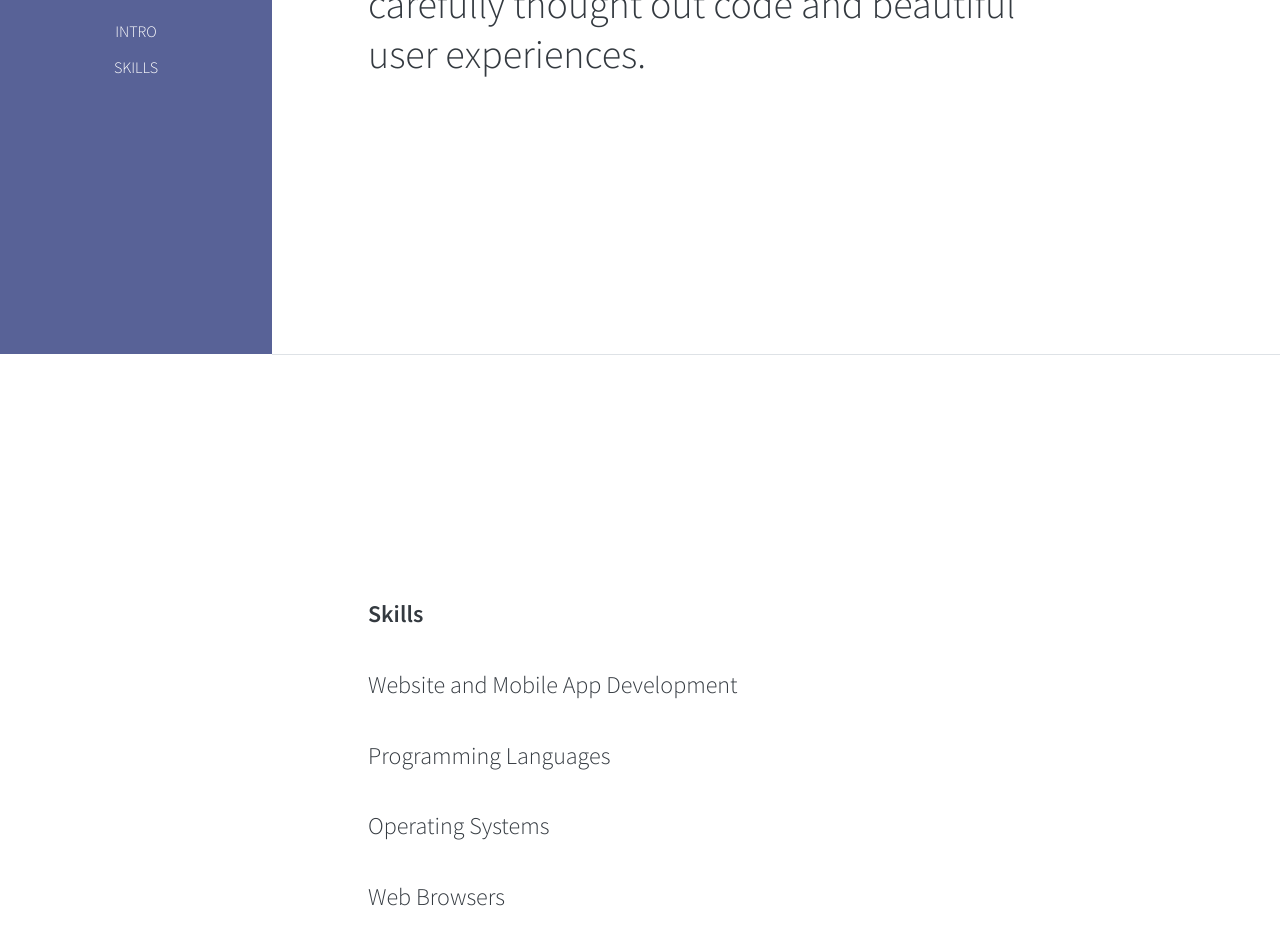
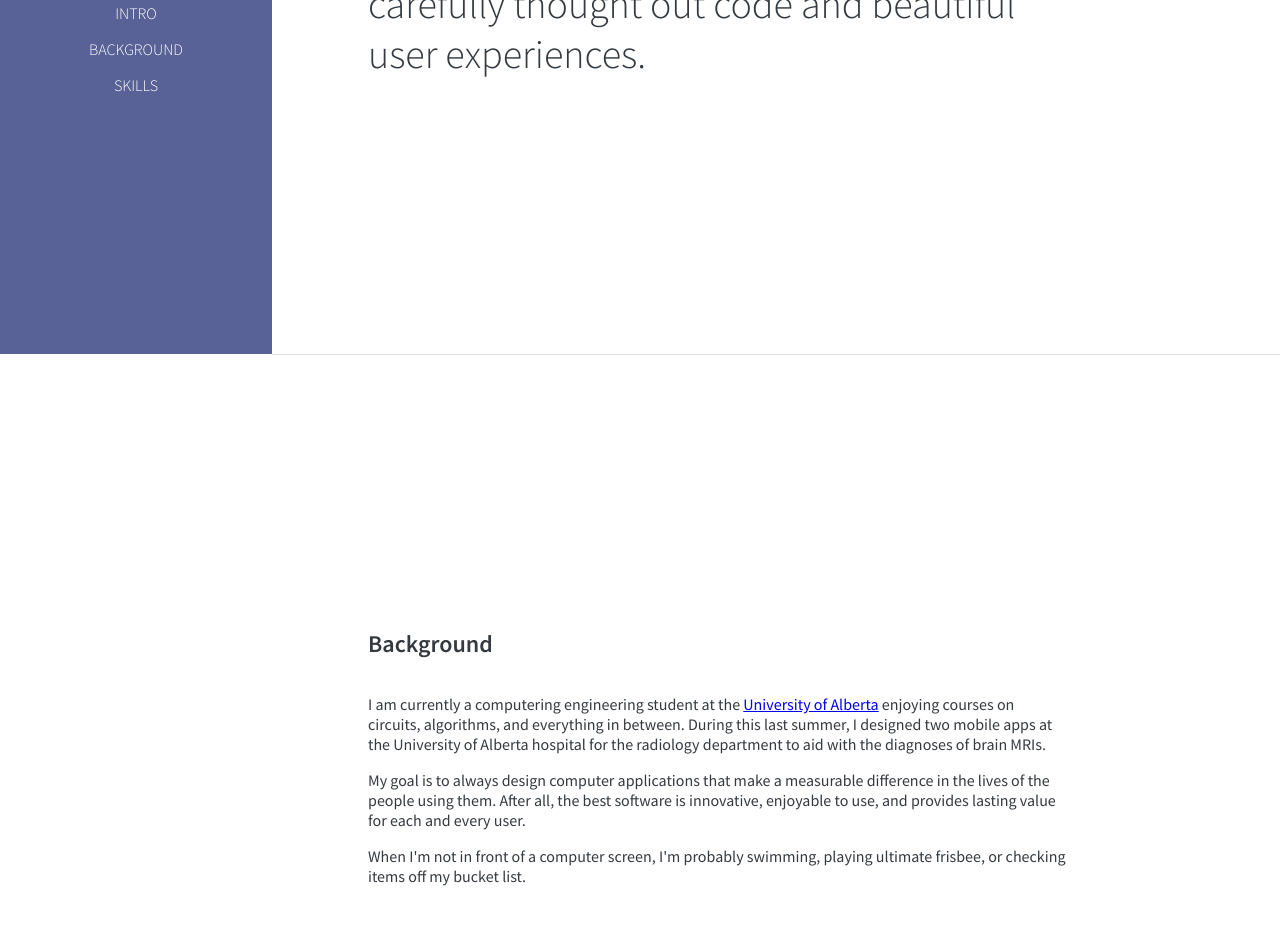
Before and after one commit to kylehennig/my-website, a plain HTML site: page index.html in a window 1280 px wide. Shown: the part 446-1390 px from the top of the page. Drawn offline with nearby package versions, Linux system fonts and the light colour scheme; files that its build step writes are made by us from their sources.

Commit message:
Add background section

```diff
--- a/index.html
+++ b/index.html
@@ -40,6 +40,7 @@
   <nav class="sidebar">
     <img class="sidebar__logo" width="150px" height="150px" src="images/logo.jpg" />
     <a class="sidebar__link" href="#intro">Intro</a>
+    <a class="sidebar__link" href="#background">Background</a>
     <a class="sidebar__link" href="#skills">Skills</a>
   </nav>
 
@@ -47,6 +48,15 @@
     <section id="intro" class="intro">
       <h2 class="intro__greeting">> Hello world!</h2>
       <h2 class="intro__tagline">> I'm <span class="intro__name">Kyle Hennig</span>, a software developer focused on solving everyday problems with carefully thought out code and beautiful user experiences.</h2>
+    </section>
+
+    <section id="background" class="background">
+      <h1>Background</h1>
+      <div class="background__text">
+        <p>I am currently a computering engineering student at the <a href="https://www.ualberta.ca/">University of Alberta</a> enjoying courses on circuits, algorithms, and everything in between. During this last summer, I designed two mobile apps at the University of Alberta hospital for the radiology department to aid with the diagnoses of brain MRIs.</p>
+        <p>My goal is to always design computer applications that make a measurable difference in the lives of the people using them. After all, the best software is innovative, enjoyable to use, and provides lasting value for each and every user.</p>
+        <p>When I'm not in front of a computer screen, I'm probably swimming, playing ultimate frisbee, or checking items off my bucket list.</p>
+      </div>
     </section>
 
     <section id="skills" class="skills">
--- a/index.scss
+++ b/index.scss
@@ -91,6 +91,10 @@ h2 {
     font-weight: bold;
 }
 
+.background__text {
+    max-width: 700px;
+}
+
 .skills__icons {
     color: $secondary;
     font-size: 3rem;
```
